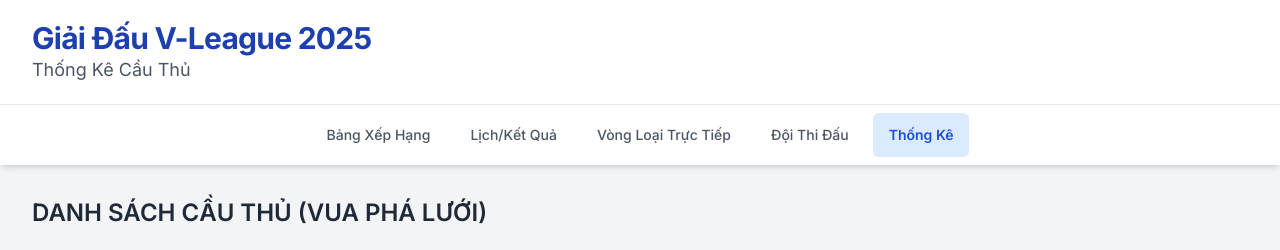
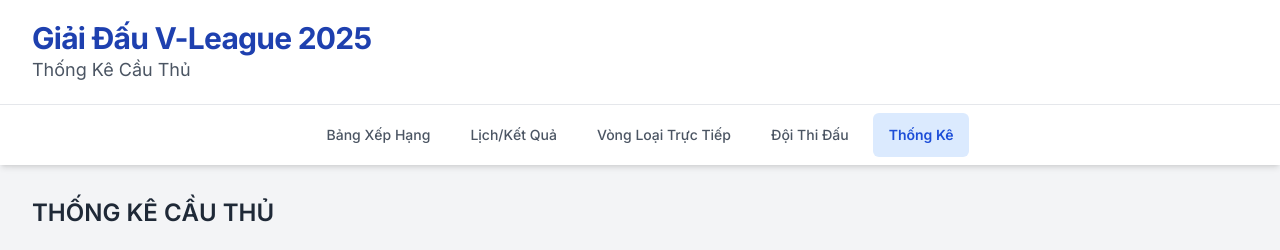
Before and after one commit to MinhLa-1912/test, a plain HTML site: page index.html in a window 1280 px wide. Shown: the top 250 px of the page. Drawn offline with nearby package versions, Linux system fonts and the light colour scheme.

Commit message:
Update index.html

```diff
--- a/index.html
+++ b/index.html
@@ -101,7 +101,7 @@
     <main class="container mx-auto px-4 sm:px-6 lg:px-8 py-8">
 
         <div>
-            <h2 class="text-2xl font-semibold text-gray-800 mb-6">DANH SÁCH CẦU THỦ (VUA PHÁ LƯỚI)</h2>
+            <h2 class="text-2xl font-semibold text-gray-800 mb-6">THỐNG KÊ CẦU THỦ</h2>
 
             <!-- Bảng thống kê -->
             <div class="bg-white rounded-xl shadow-lg overflow-x-auto">
```
